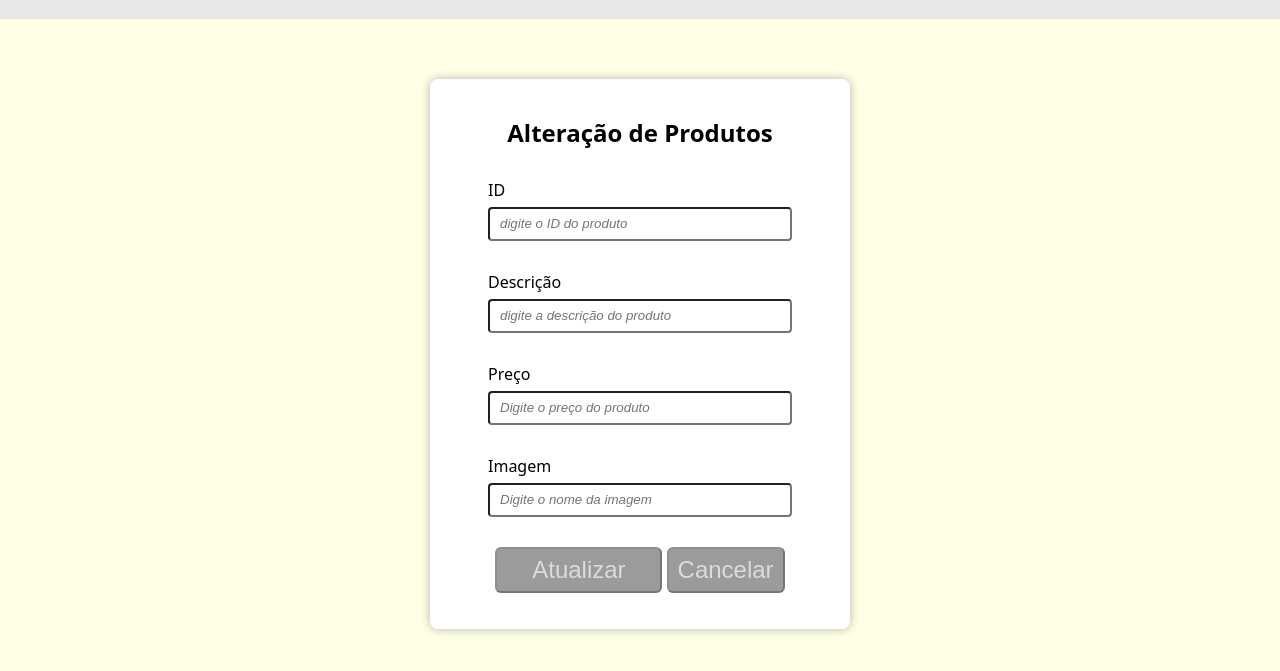
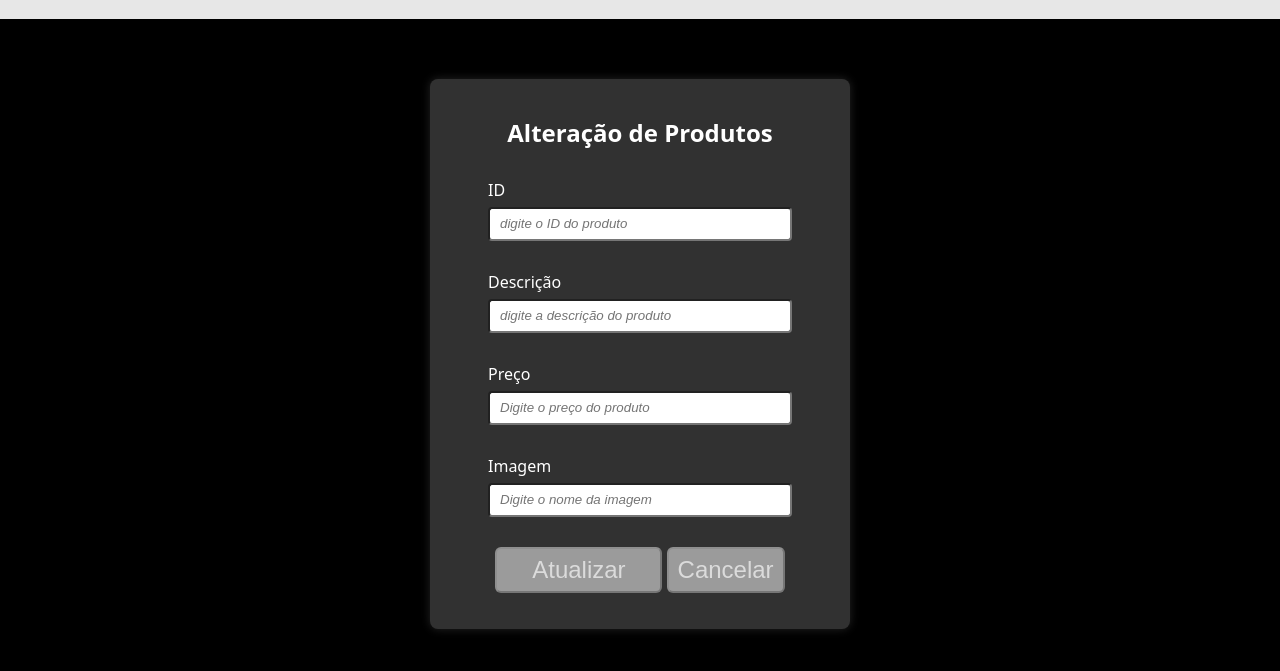
Before and after one commit to PabloJesusdaSilva/api, a website: page uptade-com-put.html in a window 1280 px wide. Both pictures are taken after a click on the button 1254 px from the left and 60 px from the top of the page. Shown: the part 101-772 px from the top of the page. Drawn offline with Linux system fonts and the light colour scheme; no server answers.

Commit message:
Iniciando a criação do modo noturno

```diff
--- a/assets/css/style.css
+++ b/assets/css/style.css
@@ -1,4 +1,4 @@
-    * {
+* {
     margin: 0;
     padding: 0;
     box-sizing: border-box;
@@ -76,7 +76,6 @@ header {
 }
 
 
-
 /* ---------------  FORM  --------------- */
 
 
@@ -87,7 +86,12 @@ main {
     align-items: center;
     width: 100%;
     height: auto;
+    transition: all .3s;
     background: #FEFFE4;
+}
+
+main[data-theme="dark"] {
+    background-color: #000;
 }
 
 .form {
@@ -101,7 +105,14 @@ main {
     padding: 20px;
     border-radius: 8px;
     box-shadow: 0 0 10px #b4b4b4;
+    transition: all .3s;
     background-color: #FFF;
+}
+
+.form[data-theme="dark"] {
+    box-shadow: 0 0 10px #242424;
+    background-color: #313131;
+    color: #FFF;
 }
 
 .form h1 {
--- a/uptade-com-put.html
+++ b/uptade-com-put.html
@@ -155,6 +155,12 @@
 
             btnTheme.classList.toggle('btn-active');
             btnMode.classList.toggle('btn-active')
+
+            const formDark = document.querySelector('.form');
+            const mainDak = document.querySelector('main');
+
+            formDark.setAttribute('data-theme', 'dark');
+            mainDak.setAttribute('data-theme', 'dark');
         });
     </script>
 </body>
```
